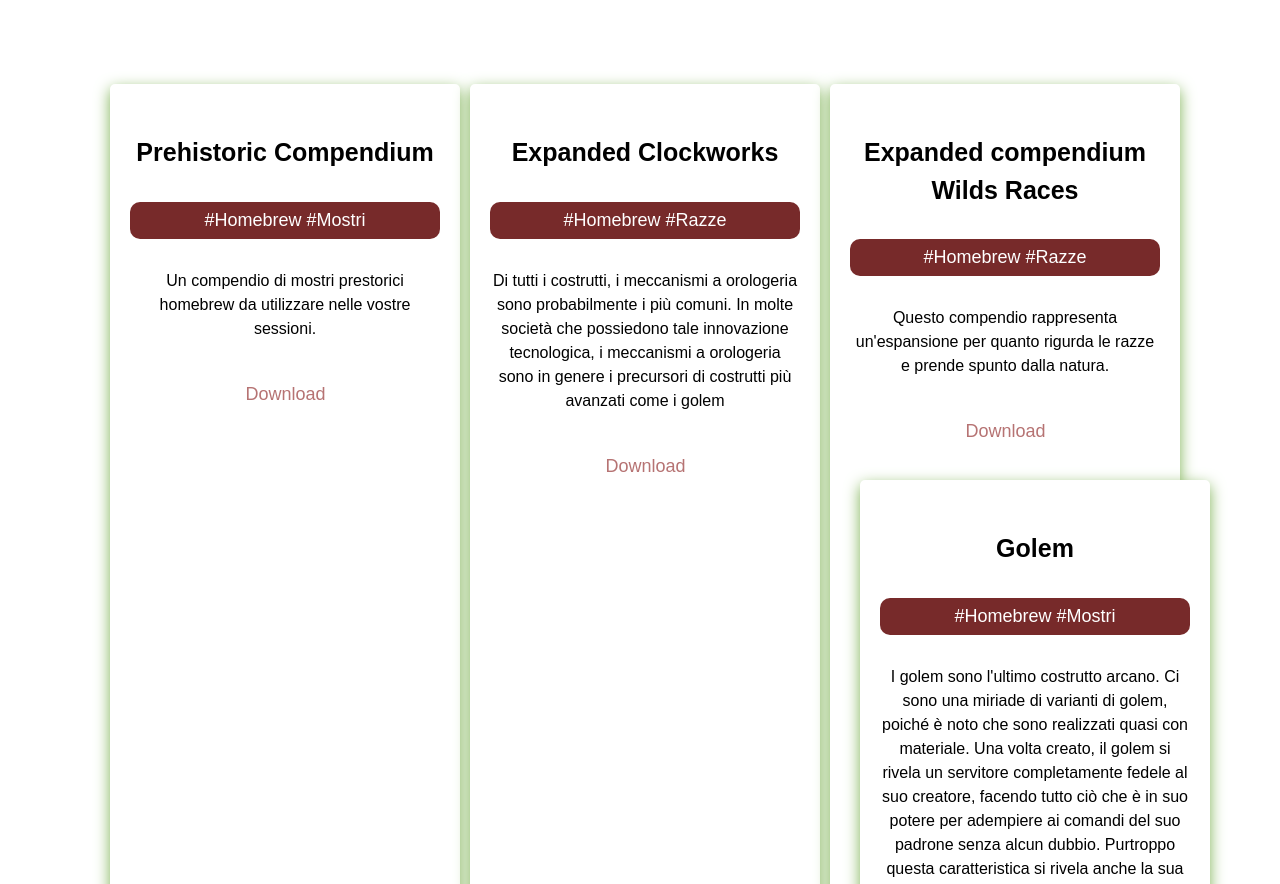
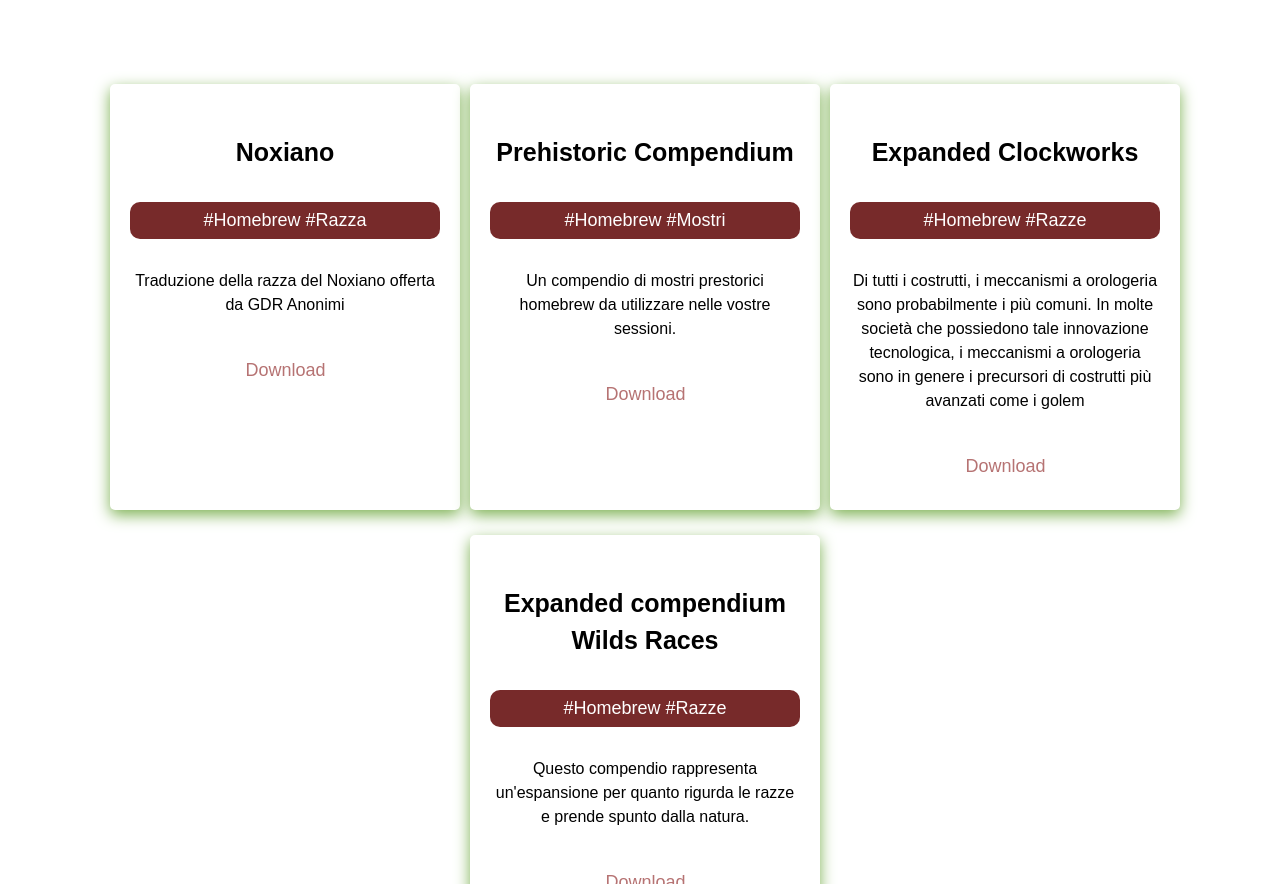
Before and after one commit to fedcal/websiteWorldsInn.github.io, a plain HTML site: page dnd.html in a window 1280 px wide. Shown: the part 3320-4204 px from the top of the page. Drawn offline with nearby package versions, Linux system fonts and the light colour scheme.

Commit message:
add noxiano

```diff
--- a/dnd.html
+++ b/dnd.html
@@ -119,6 +119,18 @@
                 </div>
             </div>-->
             <div class="materiale boxes mx-auto py-8">
+
+
+              <div class="box">
+                <div class="content post-item">
+                  <h1>Noxiano</h1>
+                  <h2> #Homebrew #Razza </h2>
+                  <p>Traduzione della razza del Noxiano offerta da GDR Anonimi</p>
+                  <div class="download">
+                    <a href="homebrew/dnd/Noxiano.pdf" download="Noxiano" class="download-btn">Download</a>
+                  </div>
+                 </div>
+                </div>
               <div class="box">
                 <div class="content post-item">
                   <h1>Prehistoric Compendium</h1>
```
Also changed, not shown: 1 other file.
